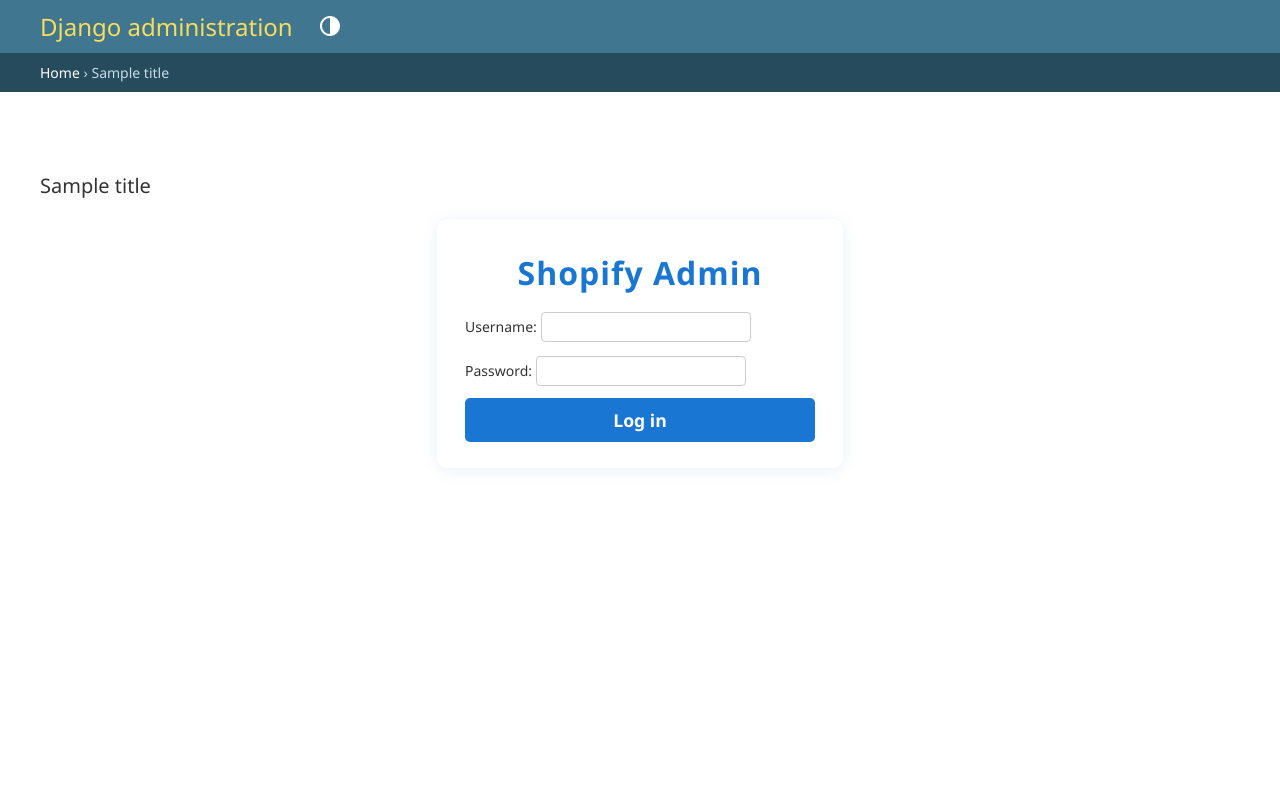
After one commit to chandumarla/ecommerce-product-catalog-frontend, a Django app: template catalog/templates/admin/login.html in a window 1280 px wide. The commit adds this page. Run offline with Django 5.2, Linux system fonts and the light colour scheme; the template is opened without the code that fills it: most values are stand-ins (such as "Sample title", 1, 10 or a date in 2020); form fields are guessed from the names that the template uses.

Commit message:
edit admin panel login

```diff
--- /dev/null
+++ b/catalog/templates/admin/login.html
@@ -0,0 +1,64 @@
+{% extends "admin/base_site.html" %}
+{% load static %}
+
+{% block extrastyle %}
+<style>
+    body.login {
+        background: #f7f7f7;
+    }
+    #content {
+        margin-top: 60px;
+    }
+    .login-form {
+        background: #fff;
+        border-radius: 10px;
+        box-shadow: 0 2px 16px rgba(25, 118, 210, 0.10);
+        padding: 32px 28px 24px 28px;
+        max-width: 350px;
+        margin: 0 auto;
+    }
+    .login-form h1 {
+        color: #1976d2;
+        text-align: center;
+        margin-bottom: 18px;
+        font-size: 2rem;
+        font-weight: bold;
+        letter-spacing: 1px;
+    }
+    .login-form input[type="submit"] {
+        background: #1976d2;
+        color: #fff;
+        border: none;
+        border-radius: 5px;
+        padding: 10px 0;
+        width: 100%;
+        font-size: 1.1rem;
+        font-weight: 600;
+        margin-top: 10px;
+        cursor: pointer;
+        transition: background 0.18s;
+    }
+    .login-form input[type="submit"]:hover {
+        background: #0d47a1;
+    }
+</style>
+{% endblock %}
+
+{% block content %}
+<div class="login-form">
+    <h1>Shopify Admin</h1>
+    {{ form.errors }}
+    <form action="" method="post" id="login-form">{% csrf_token %}
+        <div>
+            <label for="id_username">Username:</label>
+            {{ form.username }}
+        </div>
+        <div style="margin-top: 12px;">
+            <label for="id_password">Password:</label>
+            {{ form.password }}
+        </div>
+        <input type="submit" value="Log in">
+        <input type="hidden" name="next" value="{{ next }}">
+    </form>
+</div>
+{% endblock %}
--- a/catalog/templates/catalog/add_edit_product.html
+++ b/catalog/templates/catalog/add_edit_product.html
@@ -1,3 +1,5 @@
+{% include "catalog/navbar.html" %}
+
 <!DOCTYPE html>
 <html>
 <head>
--- a/catalog/templates/catalog/confirm_delete.html
+++ b/catalog/templates/catalog/confirm_delete.html
@@ -1,4 +1,5 @@
 <!-- templates/catalog/confirm_delete.html -->
+ {% include "catalog/navbar.html" %}
 <!DOCTYPE html>
 <html>
 <head>
--- a/catalog/templates/catalog/product_detail.html
+++ b/catalog/templates/catalog/product_detail.html
@@ -1,4 +1,5 @@
 <!-- templates/catalog/product_detail.html -->
+ {% include "catalog/navbar.html" %}
 <!DOCTYPE html>
 <html>
 <head>
```
Also changed, not shown: catalog/templates/catalog/navbar.html (added, +10 -0 lines), catalog/templates/catalog/product_list.html (+7 -0 lines), db.sqlite3.
